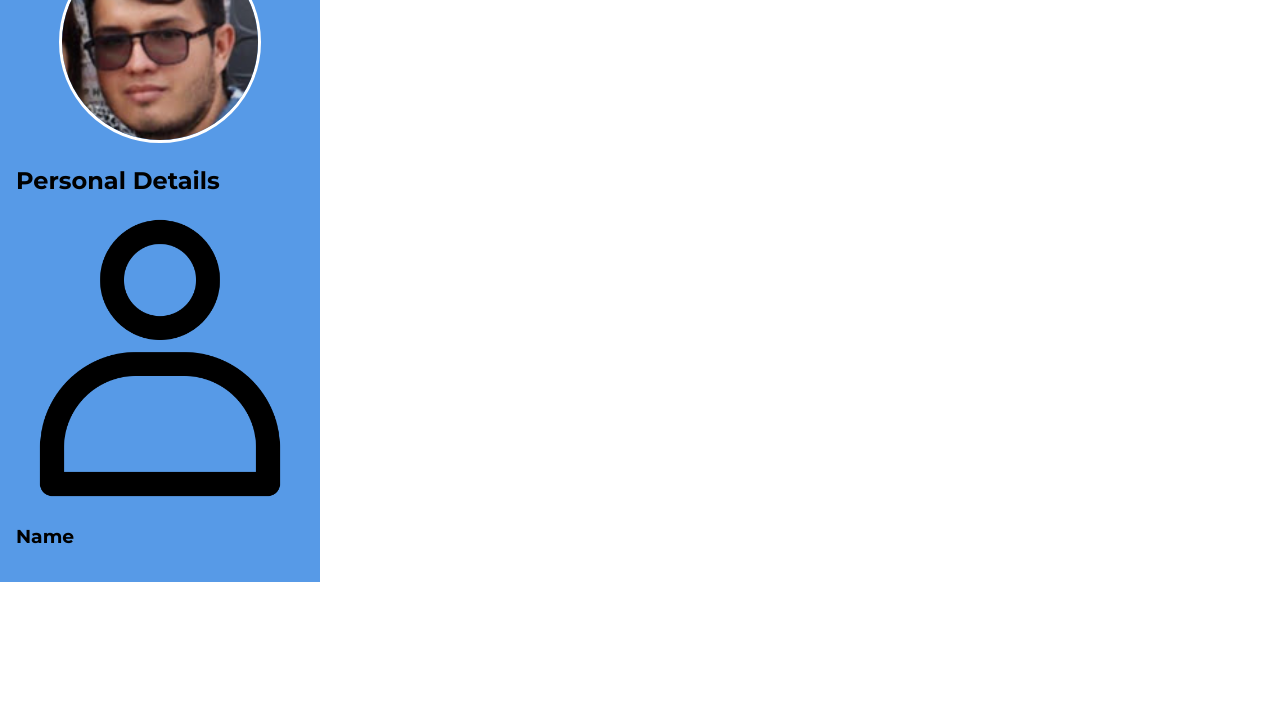
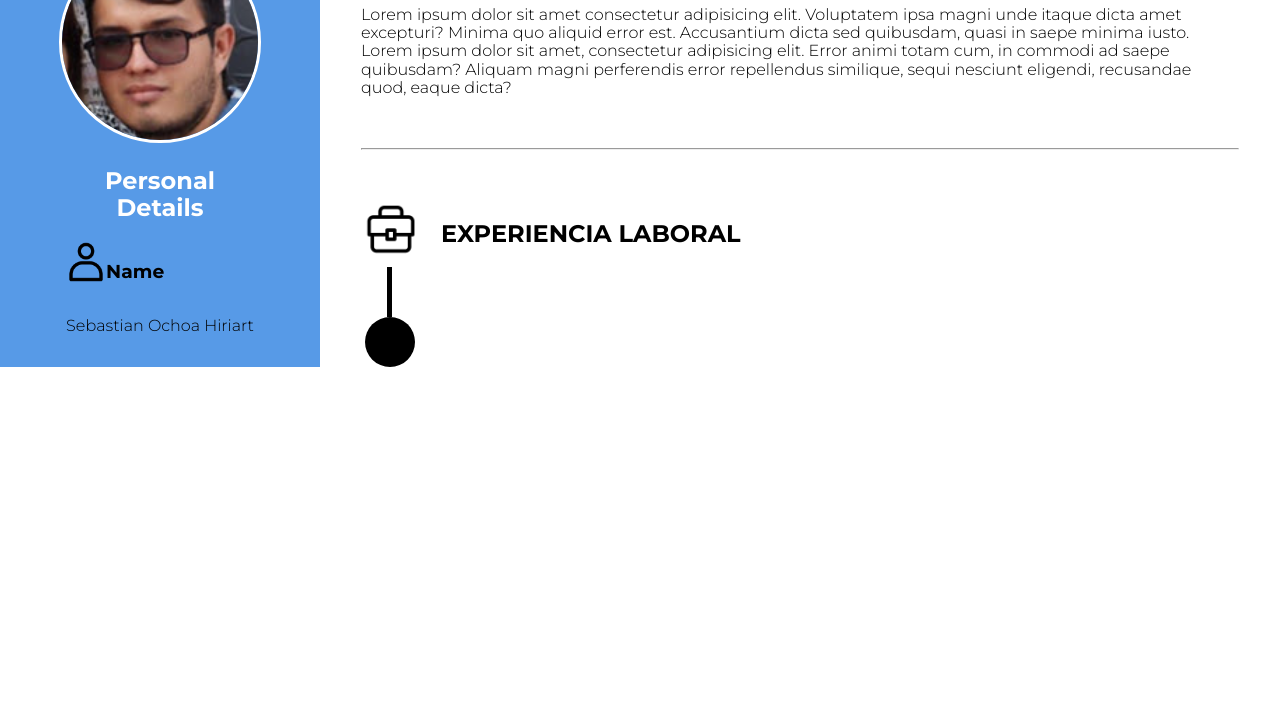
Before and after one commit to SaboHiriart/Tarea01_WWW, a plain HTML site: page index.html in a window 1280 px wide. Shown: the part 75-800 px from the top of the page. Drawn offline with Linux system fonts and the light colour scheme.

Commit message:
Se agregaron iconos y lorems

```diff
--- a/index.html
+++ b/index.html
@@ -16,15 +16,40 @@
             <img src="Assets/profile.jpg" alt="Foto del Postulante">
         </div>
         <div class="detalles-personales">
-            <h2>Personal Details</h2>
+            <h2 style="text-align: center;" class="letra-blanca">Personal <br>Details</h2>
             <div class="campo">
-                <img src="Assets/user.png" alt="Icono de perfil">
-                <h3>Name</h3>
+                <div class="subtitulo">
+                    <img src="Assets/user.png" alt="Icono de perfil" class="icono-chico">
+                    <h3>Name</h3>
+                </div>
+                <div>
+                    <p>Sebastian Ochoa Hiriart</p>
+                </div>
             </div>
         </div>
     </div>
-    <div class="main">
-
-    </div>
+    <main class="historial">
+        <div>
+            <h1>SEBASTIAN OCHOA HIRIART</h1>
+            <p>
+                Lorem ipsum dolor sit amet consectetur adipisicing elit. Voluptatem ipsa magni unde itaque dicta
+                amet excepturi? Minima quo aliquid error est. Accusantium dicta sed quibusdam, quasi in saepe
+                minima iusto. Lorem ipsum dolor sit amet, consectetur adipisicing elit. Error animi totam cum,
+                in commodi ad saepe quibusdam? Aliquam magni perferendis error repellendus similique,
+             sequi nesciunt eligendi, recusandae quod, eaque dicta?
+            </p>
+        </div>
+        <hr>
+        <div class="subtitulo">
+            <img src="Assets/portfolio.png" alt="Icono de portafolio" class="icono-grande">
+            <h2 class="label-grande">EXPERIENCIA LABORAL</h2>
+        </div>
+        <div class="seccion-historial">
+            <div>
+                <div class="vertical"></div>
+                <div class="circulo"></div>
+            </div>
+        </div>
+    </main>
 </body>
 </html>
```
Also changed, not shown: Assets/portfolio.png (added).
